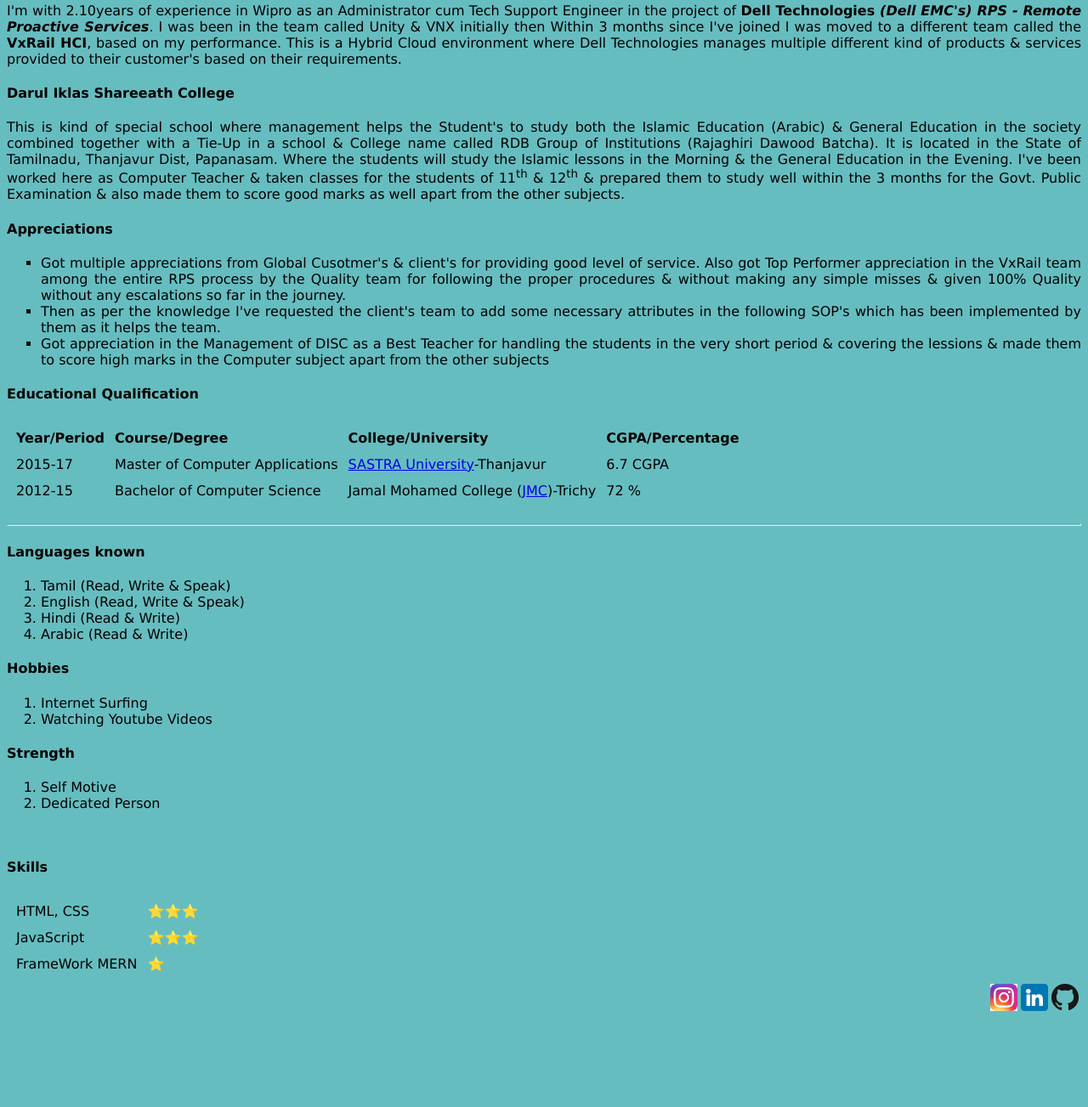
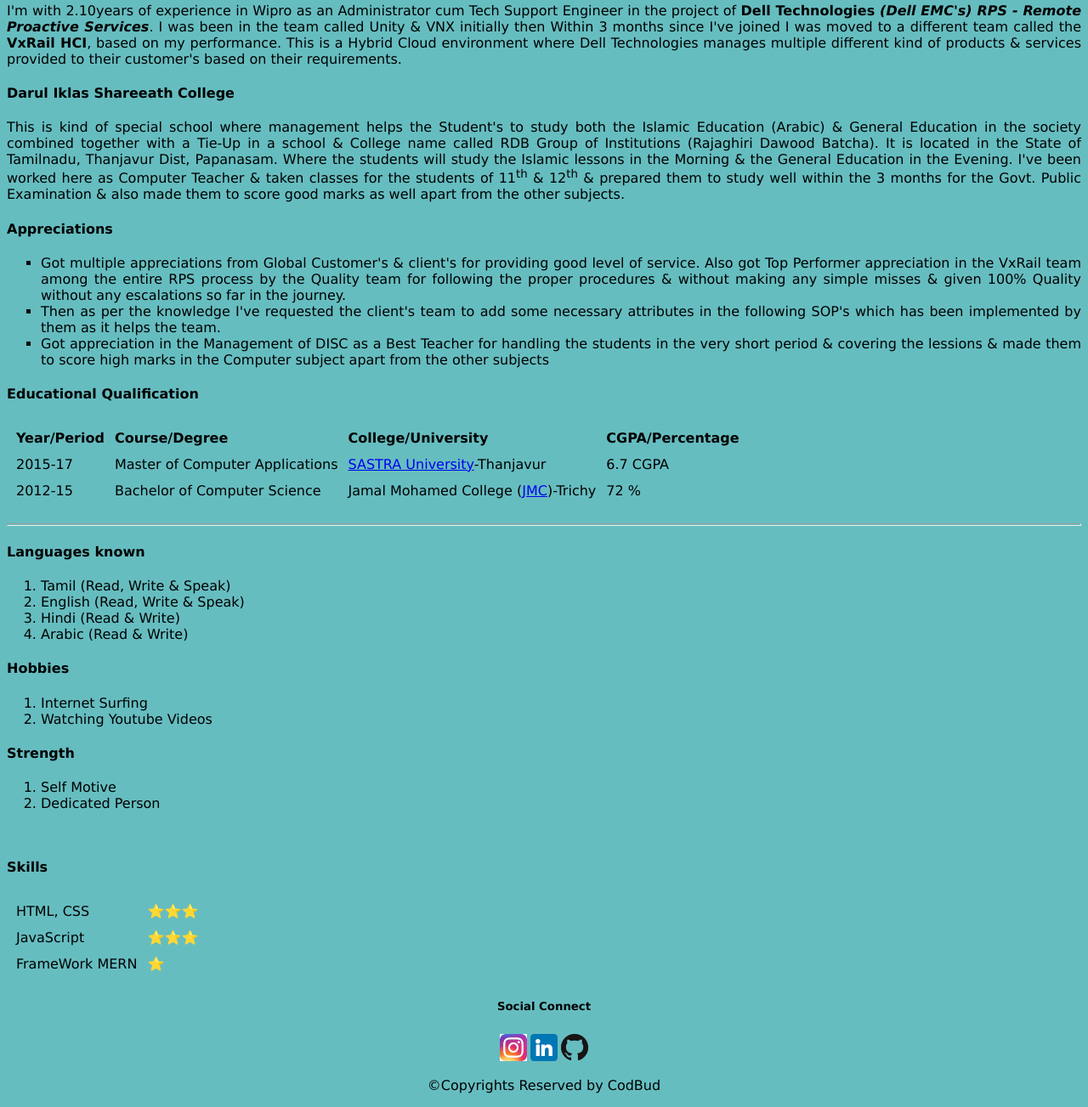
Before and after one commit to codbud/cv, a plain HTML site: page index.html in a window 1280 px wide. Shown: the part 520-1823 px from the top of the page at 85% size. Before the commit the page ends 1713 px from the top, so only its background shows below. Drawn offline with Linux system fonts and the light colour scheme.

Commit message:
Update contact and other details

```diff
--- a/index.html
+++ b/index.html
@@ -17,7 +17,7 @@
     <h3>Ex-Wiproite</h3>
     <h4>Administrator/Tech Support - Hybrid Cloud</h4>
 <!--     <Strong><p><a href="./Contact_Form.html">Contact Me</a></p></Strong> -->
-        <Strong><p>Contact Me</p></Strong>
+         <Strong><p>Contact Me</p></Strong>
     <span>Mail ID: <b>th.azar63@gmail.com</b></span><br> <span>Mobile#: +91 <b>7200123152</b></span>
     </td>
 </tr>
@@ -39,7 +39,7 @@
     <h4>Appreciations</h4>
    <ul>
      <li>
-Got multiple appreciations from Global Cusotmer's & client's for providing good level of service. Also got Top Performer appreciation in the VxRail team among the entire RPS process by the Quality team for following the proper procedures & without making any simple misses & given 100% Quality without any escalations so far in the journey.
+Got multiple appreciations from Global Customer's & client's for providing good level of service. Also got Top Performer appreciation in the VxRail team among the entire RPS process by the Quality team for following the proper procedures & without making any simple misses & given 100% Quality without any escalations so far in the journey.
     </li>
     <li>
         Then as per the knowledge I've requested the client's team to add some necessary attributes in the following SOP's which has been implemented by them as it helps the team.
@@ -141,8 +141,8 @@ Dedicated Person
     </table>
 
     <!-- <h4>Address for Communication</h4> -->
-
-<table align="right">
+<h5 align="center">Social Connect</h5>
+<table align="center">
     <tr>
         <td>
             <span class="logo-footer"><a target="_blank"  href="https://www.instagram.com/be_me.az_ar/"><img align="right" src="./images/Insta-footer.png" alt=""></a></span>
@@ -157,5 +157,6 @@ Dedicated Person
          </td>
     </tr>
 </table>
+<p align="center">&#169;Copyrights Reserved by CodBud</p>
 </body>
 </html>
```
